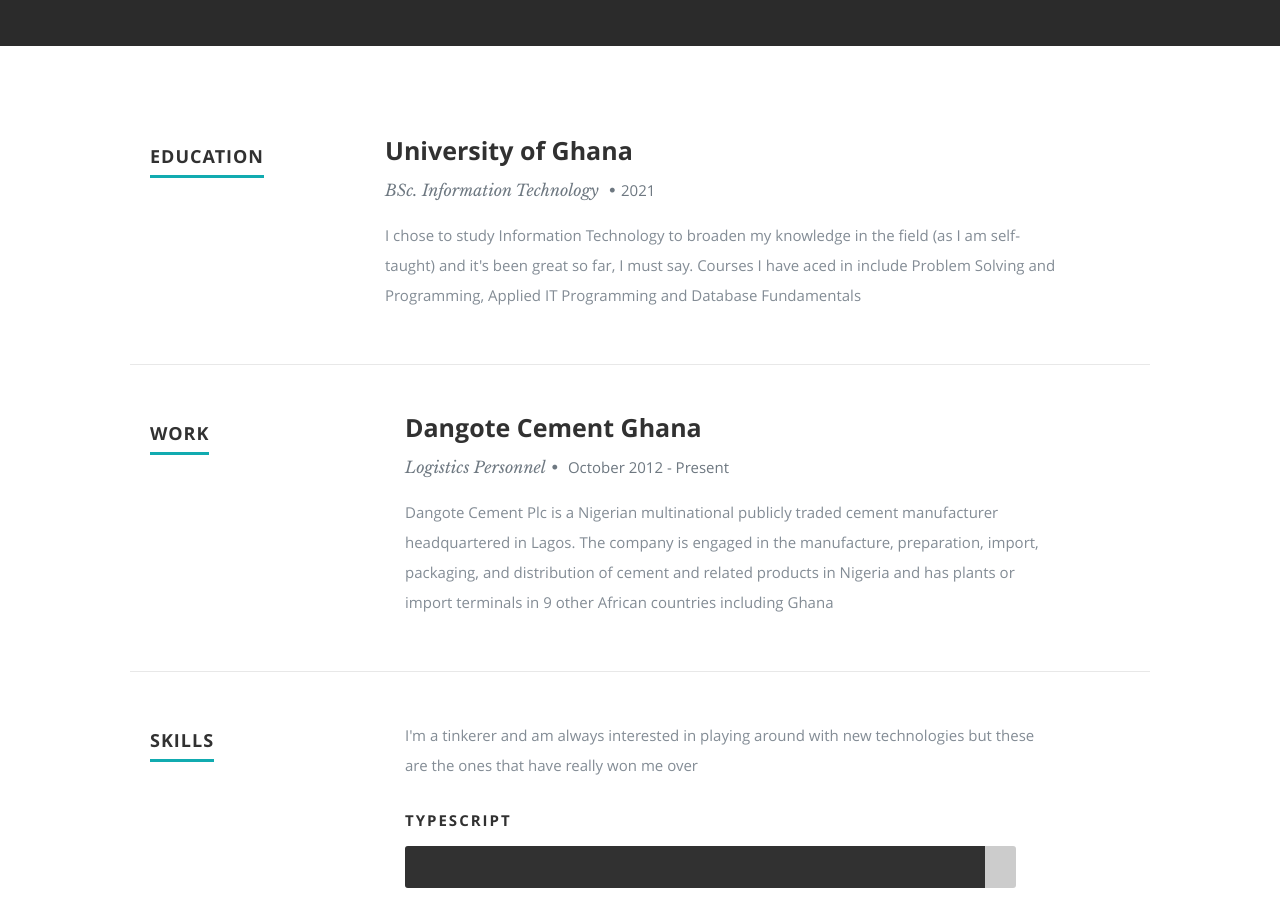
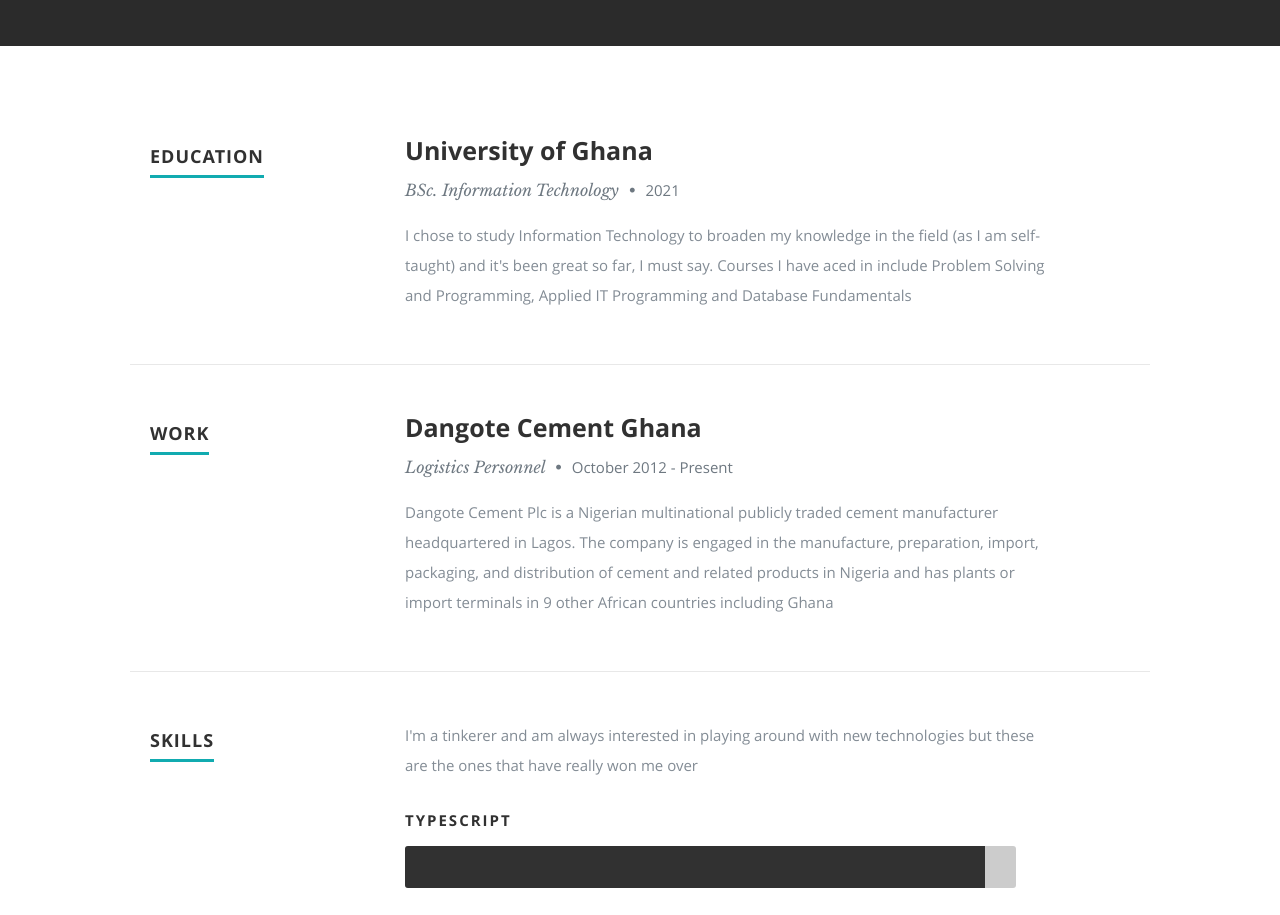
Before and after one commit to wesscoby/wesscoby, a React (Create React App) app: page / in a window 1280 px wide. Shown: the part 1300-2215 px from the top of the page. Built offline with nearby package versions, Linux system fonts and the light colour scheme; no server answers; what mailgun-js would draw is missing.

Commit message:
Fixed div and spacing issues

```diff
--- a/src/components/shared/education-row.tsx
+++ b/src/components/shared/education-row.tsx
@@ -13,7 +13,7 @@
   <div>
     <h3>{school}</h3>
     <p className="info">
-      {degree} <span>&bull;</span>
+      {degree}{' '}<span>&bull;</span>{' '}
       <em className="date">{graduated}</em>
     </p>
     <p>{description}</p>
@@ -27,7 +27,9 @@
     </div>
     <div className="nine columns main-col">
       <div className="row item">
-        {items.map(item => <EducationItem key={item.school} {...item} />)}
+        <div className="twelve columns">
+          {items.map(item => <EducationItem key={item.school} {...item} />)}
+        </div>
       </div>
     </div>
   </div>
--- a/src/components/shared/work-row.tsx
+++ b/src/components/shared/work-row.tsx
@@ -11,7 +11,7 @@
   <div>
     <h3>{company}</h3>
     <p className="info">
-      {title}
+      {title}{' '}
       <span>&bull;</span>{' '}
       <em className="date">{years}</em>
     </p>
```
